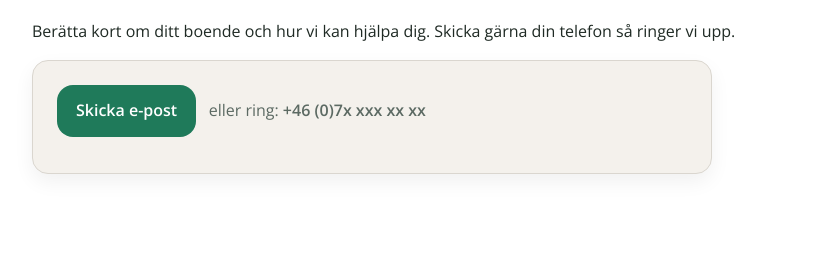
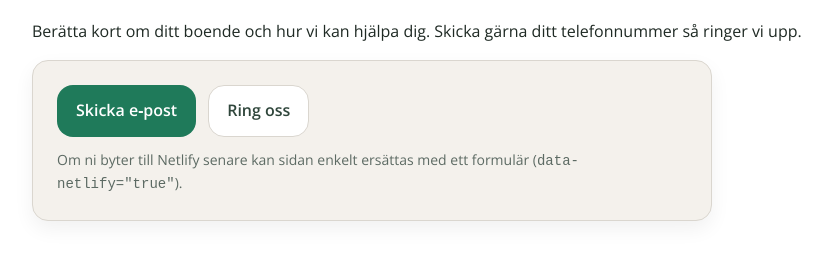
Before and after one commit to Alltidordning/alltidordning.se, a plain HTML site: page kontakt.html in a window 1280 px wide. Shown: the part 152-412 px from the top of the page, without its empty margins (48-879 px from the left). Drawn offline with nearby package versions, Linux system fonts and the light colour scheme.

Commit message:
Update kontakt.html

```diff
--- a/kontakt.html
+++ b/kontakt.html
@@ -1,4 +1,3 @@
-
 <!doctype html>
 <html lang="sv">
 <head>
@@ -7,22 +6,22 @@
   <title>Kontakta Alltid Ordning</title>
   <link href="https://fonts.googleapis.com/css2?family=Open+Sans:wght@400;600&family=Poppins:wght@600;700&display=swap" rel="stylesheet">
   <link rel="stylesheet" href="style.css">
+  <meta name="description" content="Kontakta Alltid Ordning – vi hjälper värdar med bokningar, städning, nycklar och gästkontakt.">
 </head>
 <body>
 <main class="container section">
   <h1 style="font-family:Poppins, sans-serif; color:var(--col-primary-dark);">Kontakta oss</h1>
-  <p>Berätta kort om ditt boende och hur vi kan hjälpa dig. Skicka gärna din telefon så ringer vi upp.</p>
+  <p>Berätta kort om ditt boende och hur vi kan hjälpa dig. Skicka gärna ditt telefonnummer så ringer vi upp.</p>
 
   <div class="card" style="max-width:680px;">
-    <p>
-      <a class="btn btn-primary" href="mailto:info@alltidordning.se?subject=Intresse%20–%20Alltid%20Ordning&body=Hej!%0D%0A%0D%0AJag vill ha hj%C3%A4lp med uthyrning.%0D%0A%0D%0ABoende:%20%0D%0AOrt:%20%0D%0ATelefon:%20%0D%0A%0D%0ATack!">
-        Skicka e-post
+    <p style="display:flex; gap:12px; flex-wrap:wrap;">
+      <a class="btn btn-primary" href="mailto:info@alltidordning.se?subject=Intresse%20%E2%80%93%20Alltid%20Ordning&body=Hej!%0D%0A%0D%0AJag vill ha hj%C3%A4lp med uthyrning.%0D%0A%0D%0ABoende:%20%0D%0AOrt:%20%0D%0ATelefon:%20%0D%0A%0D%0ATack!">
+        Skicka e‑post
       </a>
-      &nbsp; eller ring: <strong>+46 (0)7x xxx xx xx</strong>
+      <a class="btn btn-ghost" href="tel:+4673XXXXXXX">Ring oss</a>
     </p>
     <p style="color:var(--col-text-2); font-size:14px; margin-top:12px;">
-      <!-- Om ni byter till Netlify senare kan ni ersätta denna sida med ett riktigt formulär.
-      Exempel: <form name="kontakt" method="POST" data-netlify="true"> ... -->
+      Om ni byter till Netlify senare kan sidan enkelt ersättas med ett formulär (<code>data-netlify="true"</code>).
     </p>
   </div>
 </main>
```
